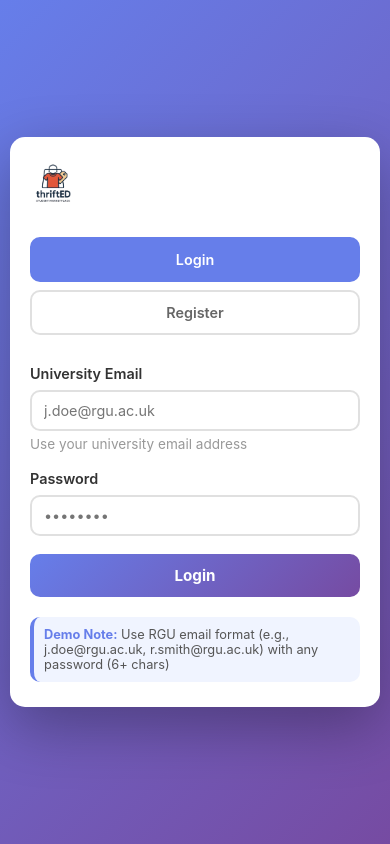
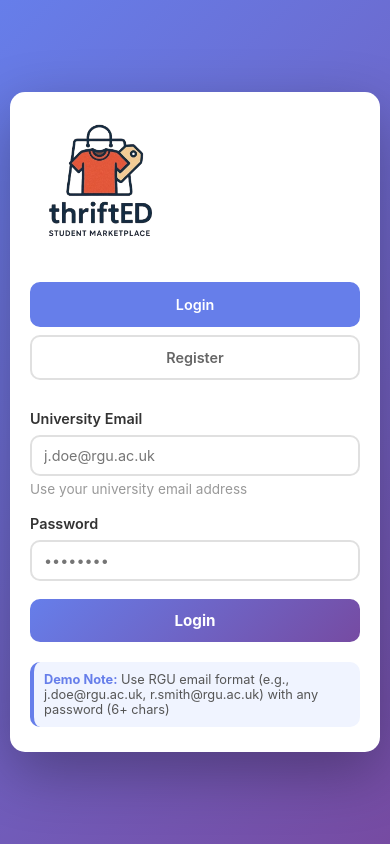
Before and after one commit to TWGLMK/student-marketplace, a React (Vite) app: page /login in a window 390 px wide. Built offline with nearby package versions, Linux system fonts and the light colour scheme.

Commit message:
Make ThriftED logo 3

```diff
--- a/src/components/Login.css
+++ b/src/components/Login.css
@@ -21,7 +21,7 @@
 }
 
 .logo-image {
-  max-width: 300px;
+  max-width: 900px;
   width: 100%;
   height: auto;
   margin-bottom: 20px;
@@ -128,7 +128,7 @@
   }
 
   .logo-image {
-    max-width: 250px;
+    max-width: 750px;
     margin-bottom: 15px;
   }
 
@@ -167,7 +167,7 @@
   }
 
   .logo-image {
-    max-width: 200px;
+    max-width: 600px;
     margin-bottom: 12px;
   }
 
--- a/src/components/Marketplace.css
+++ b/src/components/Marketplace.css
@@ -23,7 +23,7 @@
 }
 
 .logo-image {
-  max-height: 60px;
+  max-height: 180px;
   width: auto;
   height: auto;
   display: block;
@@ -308,7 +308,7 @@
   }
 
   .logo-image {
-    max-height: 50px;
+    max-height: 150px;
   }
 
   .nav-right {
@@ -406,7 +406,7 @@
   }
 
   .logo-image {
-    max-height: 45px;
+    max-height: 135px;
   }
 
   .nav-btn {
```
